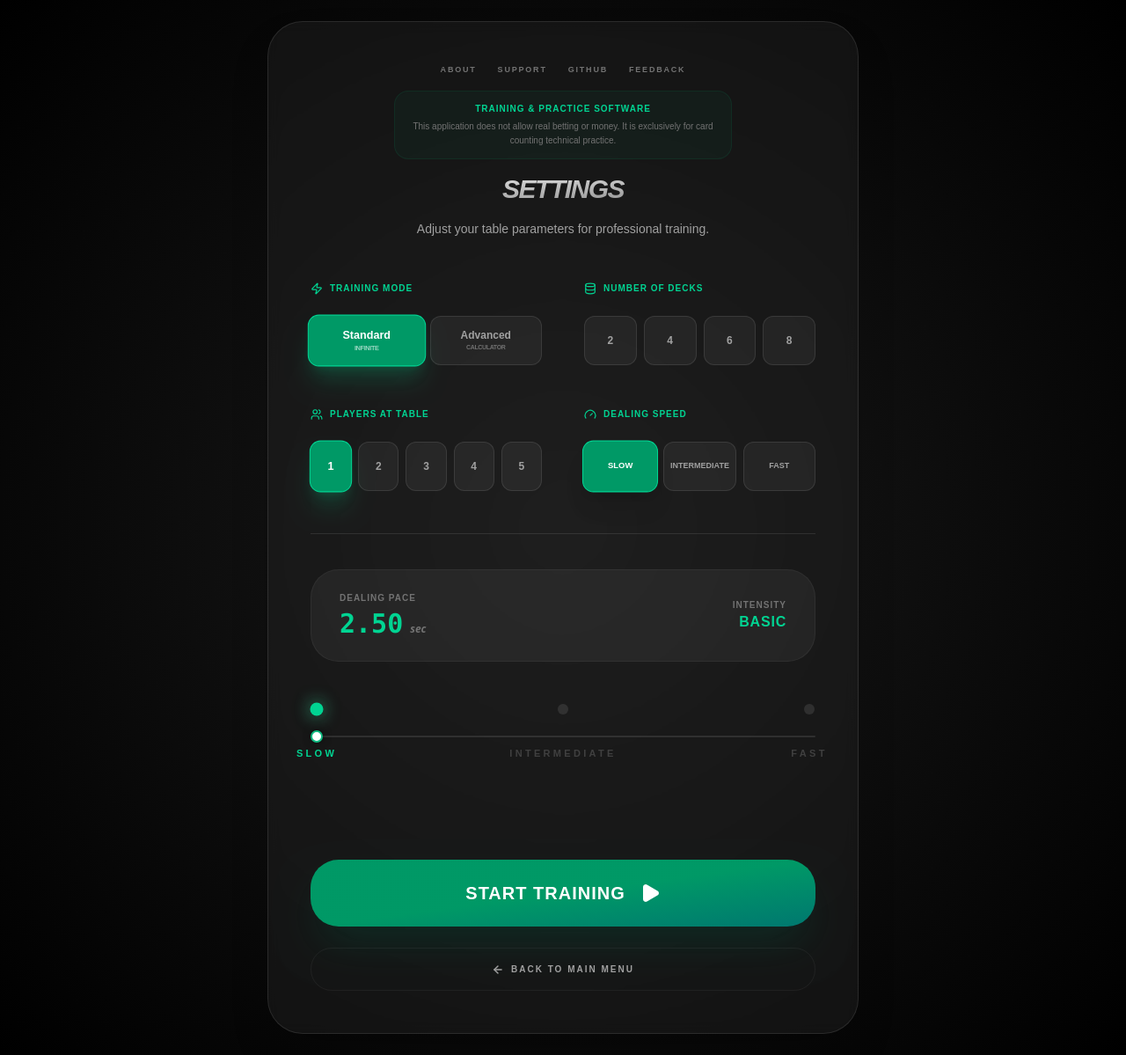
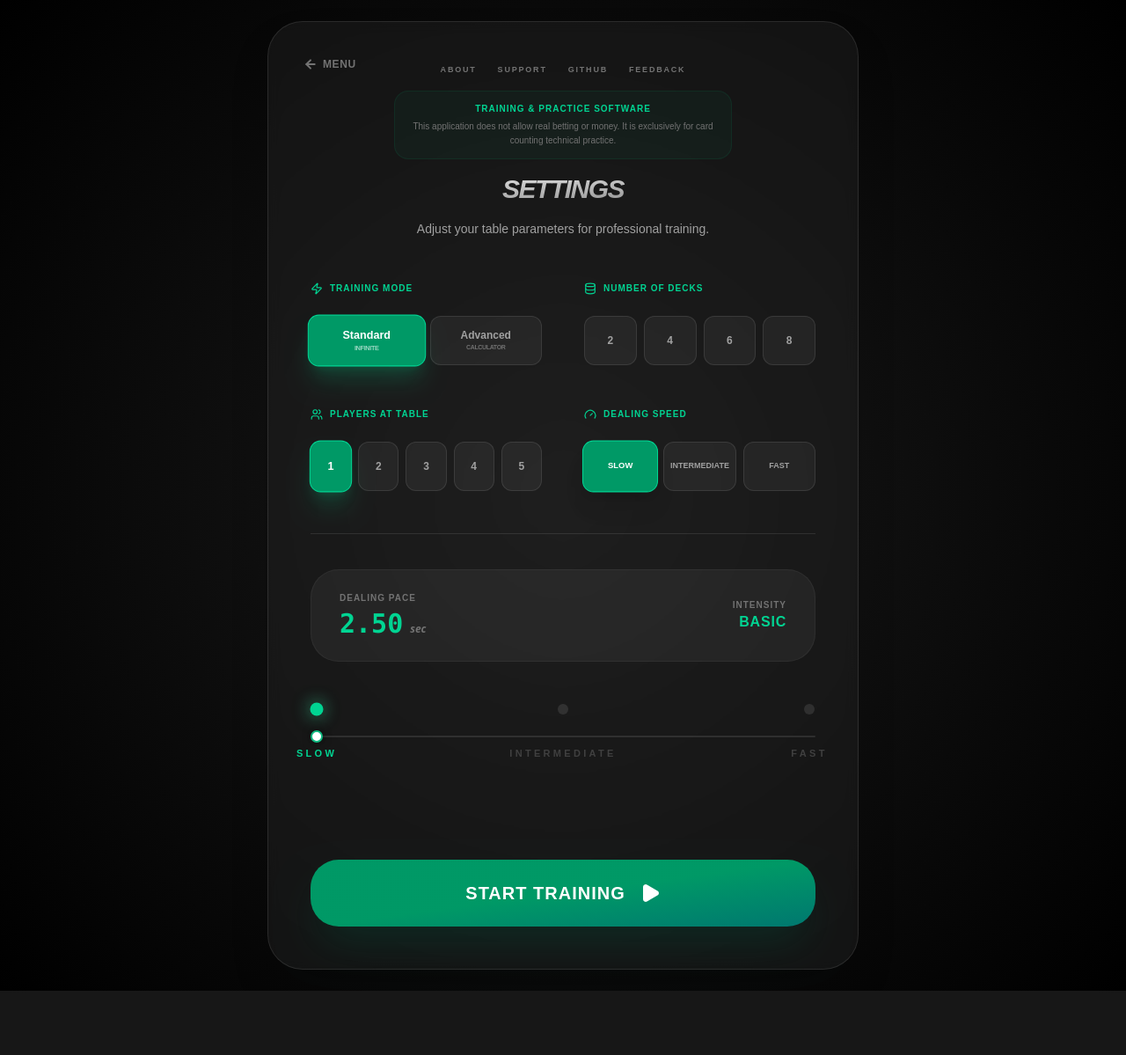
Before and after one commit to XenseiZ23/countmaster-blackjack-trainer, a React (Vite) app: page /trainer in a window 1280 px wide. Shown: the whole page at 88% size. After the commit the page ends 1126 px from the top, so only its background shows below. Built offline with nearby package versions, Linux system fonts and the light colour scheme.

Commit message:
add back to menu

```diff
--- a/src/components/SettingsOverlay.tsx
+++ b/src/components/SettingsOverlay.tsx
@@ -78,6 +78,17 @@ export const SettingsOverlay: React.FC<SettingsOverlayProps> = ({
         className="max-w-2xl w-full bg-neutral-800/40 backdrop-blur-sm border border-white/10 rounded-[1.5rem] sm:rounded-[2.5rem] p-6 sm:p-12 shadow-2xl flex flex-col gap-6 sm:gap-12"
       >
         <div className="text-center space-y-4 relative">
+          {status === 'setup' && (
+            <Link
+              to="/"
+              className="absolute -top-6 -left-6 p-4 text-neutral-500 hover:text-emerald-400 transition-colors flex items-center gap-1.5 text-xs font-black uppercase tracking-wider select-none"
+              title="Back to Main Menu"
+            >
+              <ArrowLeft size={16} className="stroke-[3]" />
+              <span>Menu</span>
+            </Link>
+          )}
+
           {showSettings && (
             <button
               onClick={() => {
@@ -251,15 +262,6 @@ export const SettingsOverlay: React.FC<SettingsOverlayProps> = ({
                 {status === 'setup' ? 'Start Training' : 'Apply & Return'} <Play fill="currentColor" size={24} />
               </button>
 
-              {status === 'setup' && (
-                <Link
-                  to="/"
-                  className="w-full py-4 text-neutral-400 hover:text-white hover:bg-white/5 border border-white/5 hover:border-white/10 rounded-[1.5rem] transition-all uppercase tracking-[0.2em] font-extrabold text-[10px] flex items-center justify-center gap-2 mt-2"
-                >
-                  <ArrowLeft size={14} className="stroke-[2.5]" /> Back to Main Menu
-                </Link>
-              )}
-
               {showSettings && (
                 <button
                   onClick={() => { resetGame('setup'); setShowSettings(false); }}
```
